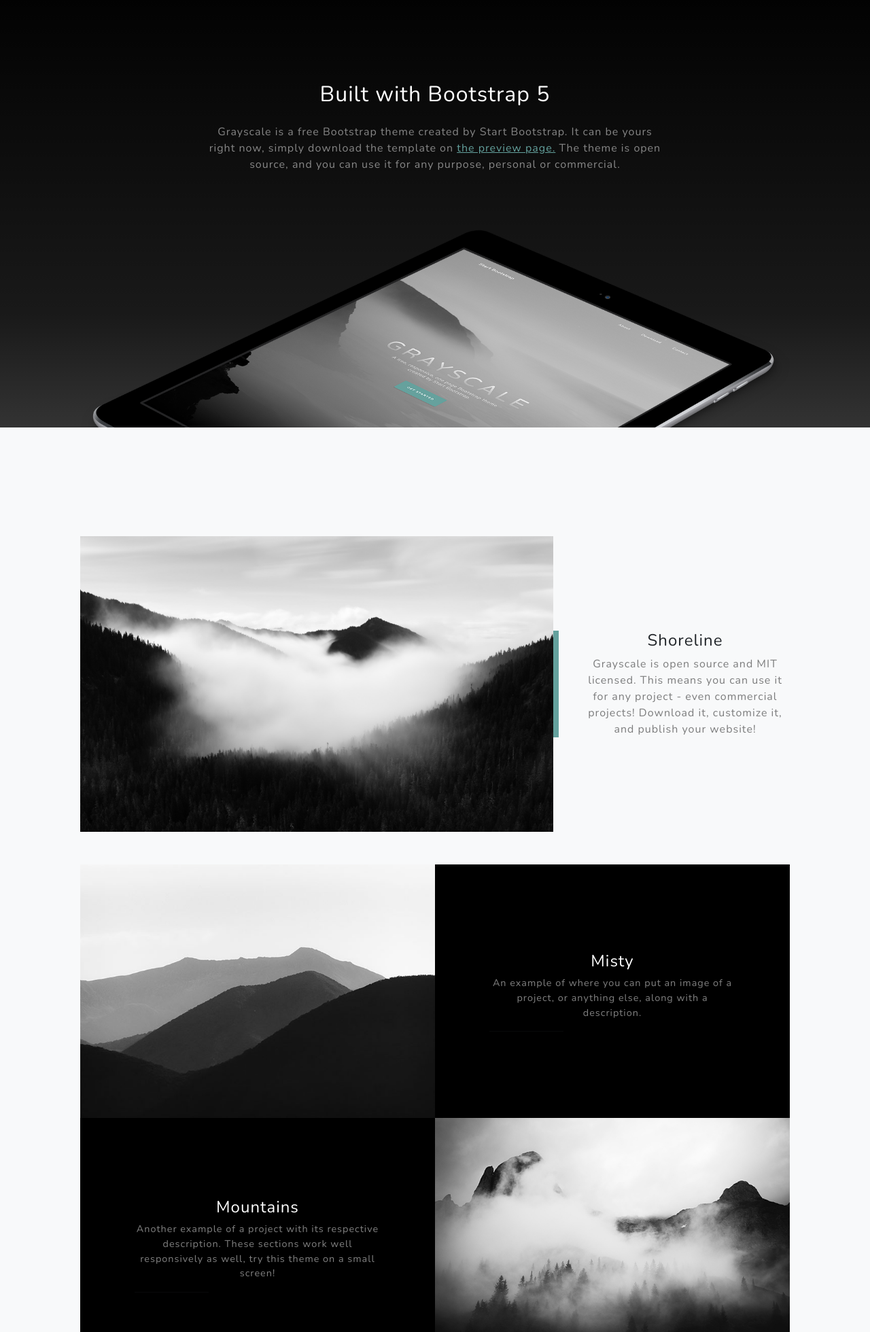
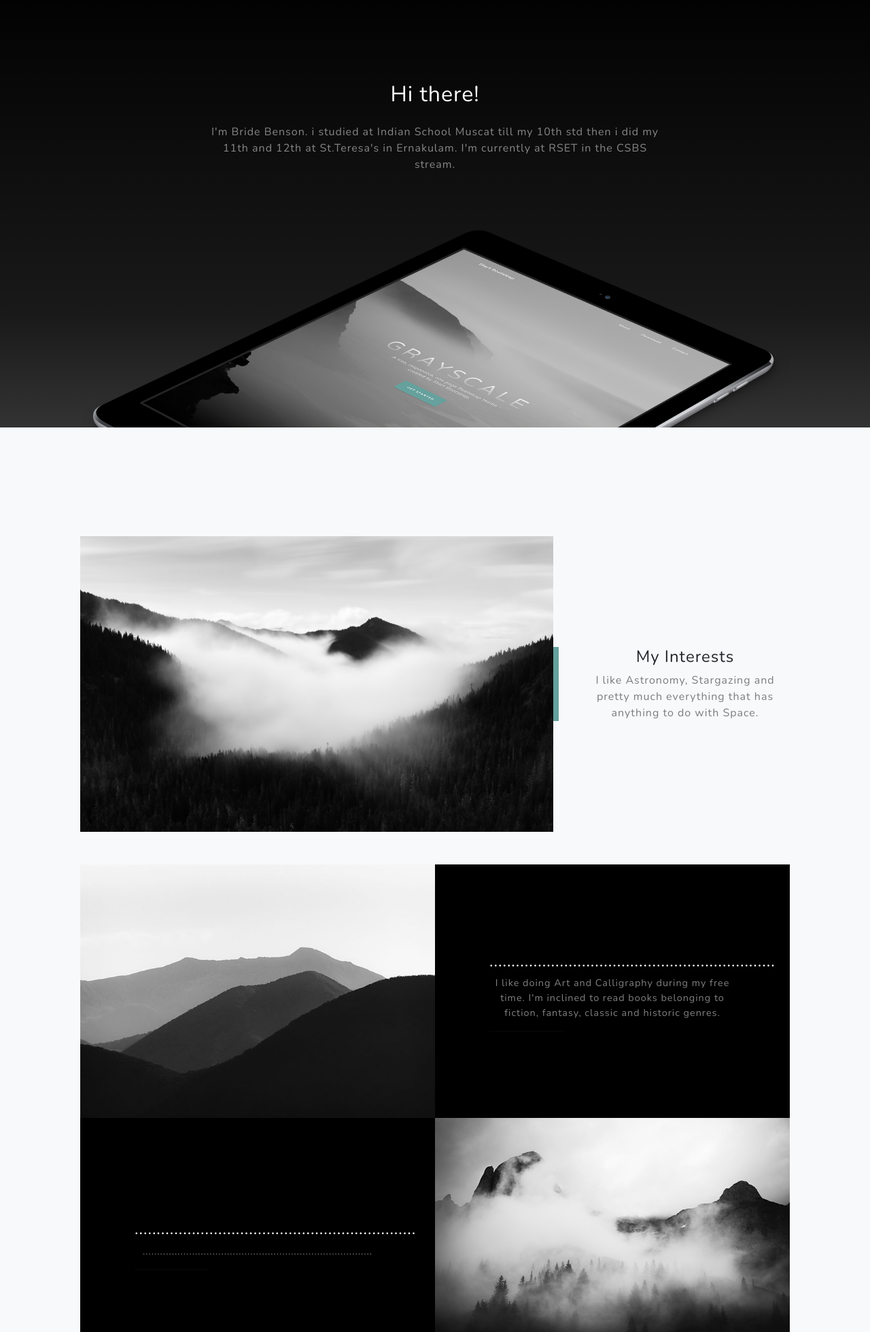
Before and after one commit to BRIDEBENSON/BRIDEBENSON.github.io, a plain HTML site: page index.html in a window 1280 px wide. Shown: the part 840-2800 px from the top of the page at 68% size. Drawn offline with nearby package versions, Linux system fonts and the light colour scheme.

Commit message:
Update index.html

```diff
--- a/index.html
+++ b/index.html
@@ -38,8 +38,8 @@
             <div class="container px-4 px-lg-5 d-flex h-100 align-items-center justify-content-center">
                 <div class="d-flex justify-content-center">
                     <div class="text-center">
-                        <h1 class="mx-auto my-0 text-uppercase">Grayscale</h1>
-                        <h2 class="text-white-50 mx-auto mt-2 mb-5">A free, responsive, one page Bootstrap theme created by Start Bootstrap.</h2>
+                        <h1 class="mx-auto my-0 text-uppercase">my website</h1>
+                        <h2 class="text-white-50 mx-auto mt-2 mb-5">BRIDE BENSON</h2>
                         <a class="btn btn-primary" href="#about">Get Started</a>
                     </div>
                 </div>
@@ -50,11 +50,10 @@
             <div class="container px-4 px-lg-5">
                 <div class="row gx-4 gx-lg-5 justify-content-center">
                     <div class="col-lg-8">
-                        <h2 class="text-white mb-4">Built with Bootstrap 5</h2>
+                        <h2 class="text-white mb-4">Hi there!</h2>
                         <p class="text-white-50">
-                            Grayscale is a free Bootstrap theme created by Start Bootstrap. It can be yours right now, simply download the template on
-                            <a href="https://startbootstrap.com/theme/grayscale/">the preview page.</a>
-                            The theme is open source, and you can use it for any purpose, personal or commercial.
+
+                        I'm Bride Benson. i studied at Indian School Muscat till my 10th std then i did my 11th and 12th at St.Teresa's in Ernakulam. I'm currently at RSET in the CSBS stream.
                         </p>
                     </div>
                 </div>
@@ -69,8 +68,8 @@
                     <div class="col-xl-8 col-lg-7"><img class="img-fluid mb-3 mb-lg-0" src="assets/img/bg-masthead.jpg" alt="..." /></div>
                     <div class="col-xl-4 col-lg-5">
                         <div class="featured-text text-center text-lg-left">
-                            <h4>Shoreline</h4>
-                            <p class="text-black-50 mb-0">Grayscale is open source and MIT licensed. This means you can use it for any project - even commercial projects! Download it, customize it, and publish your website!</p>
+                            <h4>My Interests</h4>
+                            <p class="text-black-50 mb-0">I like Astronomy, Stargazing and pretty much everything that has anything to do with Space.</p>
                         </div>
                     </div>
                 </div>
@@ -81,8 +80,8 @@
                         <div class="bg-black text-center h-100 project">
                             <div class="d-flex h-100">
                                 <div class="project-text w-100 my-auto text-center text-lg-left">
-                                    <h4 class="text-white">Misty</h4>
-                                    <p class="mb-0 text-white-50">An example of where you can put an image of a project, or anything else, along with a description.</p>
+                                    <h4 class="text-white">.................................................................</h4>
+                                    <p class="mb-0 text-white-50">I like doing Art and Calligraphy during my free time. I'm inclined to read books belonging to fiction, fantasy, classic and historic genres.</p>
                                     <hr class="d-none d-lg-block mb-0 ms-0" />
                                 </div>
                             </div>
@@ -96,8 +95,8 @@
                         <div class="bg-black text-center h-100 project">
                             <div class="d-flex h-100">
                                 <div class="project-text w-100 my-auto text-center text-lg-right">
-                                    <h4 class="text-white">Mountains</h4>
-                                    <p class="mb-0 text-white-50">Another example of a project with its respective description. These sections work well responsively as well, try this theme on a small screen!</p>
+                                    <h4 class="text-white">................................................................</h4>
+                                    <p class="mb-0 text-white-50">...............................................................................</p>
                                     <hr class="d-none d-lg-block mb-0 me-0" />
                                 </div>
                             </div>
@@ -160,7 +159,7 @@
                                 <i class="fas fa-map-marked-alt text-primary mb-2"></i>
                                 <h4 class="text-uppercase m-0">Address</h4>
                                 <hr class="my-4 mx-auto" />
-                                <div class="small text-black-50">4923 Market Street, Orlando FL</div>
+                                <div class="small text-black-50">CSBS,Rajagiri School of Engineering and Technology</div>
                             </div>
                         </div>
                     </div>
@@ -170,7 +169,7 @@
                                 <i class="fas fa-envelope text-primary mb-2"></i>
                                 <h4 class="text-uppercase m-0">Email</h4>
                                 <hr class="my-4 mx-auto" />
-                                <div class="small text-black-50"><a href="#!">hello@yourdomain.com</a></div>
+                                <div class="small text-black-50"><a href="#!">bridebenson007@gmail.com</a></div>
                             </div>
                         </div>
                     </div>
@@ -178,9 +177,9 @@
                         <div class="card py-4 h-100">
                             <div class="card-body text-center">
                                 <i class="fas fa-mobile-alt text-primary mb-2"></i>
-                                <h4 class="text-uppercase m-0">Phone</h4>
+                                <h4 class="text-uppercase m-0">Instagram</h4>
                                 <hr class="my-4 mx-auto" />
-                                <div class="small text-black-50">+1 (555) 902-8832</div>
+                                <div class="small text-black-50">bridebenson_</div>
                             </div>
                         </div>
                     </div>
```
